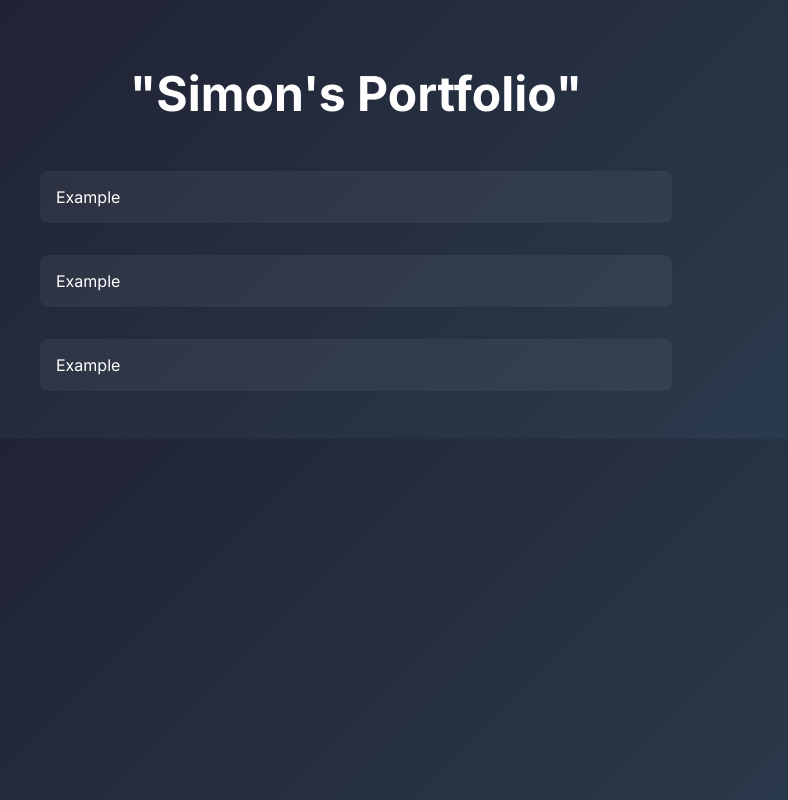
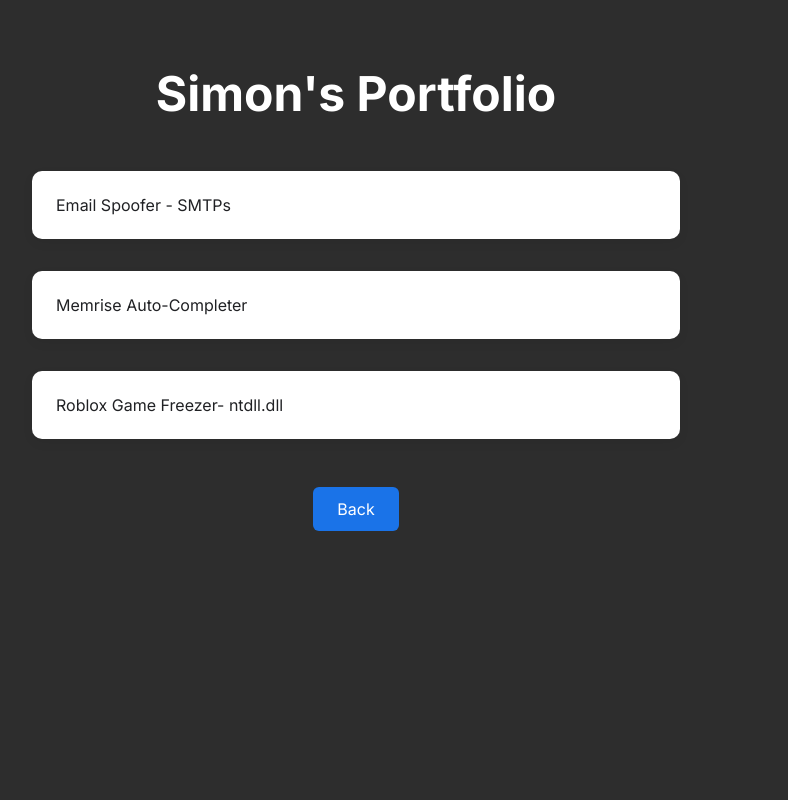
Before and after one commit to sshin007/sshin007.github.io, a plain HTML site: page portfolio.html in a window 1280 px wide. Shown: the whole page, without its empty margins (284-1072 px from the left). Drawn offline with Linux system fonts and the light colour scheme.

Commit message:
Update portfolio.html

```diff
--- a/portfolio.html
+++ b/portfolio.html
@@ -1,48 +1,104 @@
-
 <!DOCTYPE html>
-<html lang="en">
+<html lang="en" dir="ltr">
 <head>
   <meta charset="UTF-8" />
-  <meta name="viewport" content="width=device-width, initial-scale=1.0"/>
-  <title>Simons Portfolio</title>
+  <meta name="theme-color" content="#fff">
+  <meta name="viewport" content="width=device-width, initial-scale=1.0, maximum-scale=1.0, user-scalable=no">
+  <title>Simon's Portfolio<primary-text: #20214></title>
   <link href="https://fonts.googleapis.com/css2?family=Inter:wght@400;700&display=swap" rel="stylesheet">
   <style>
+    :root {
+      --background-color: #2D2D2D;
+      --primary-text: #202124;
+      --secondary-text: #5f6368;
+      --card-bg: rgba(255, 255, 255, 0.08);
+      --hover-bg: rgba(255, 255, 255, 0.15);
+      --button-color: #1a73e8;
+      --button-hover: #155ab6;
+    }
+
     body {
       margin: 0;
       font-family: 'Inter', sans-serif;
-      background: linear-gradient(135deg, #1e1e2f, #2c3e50);
-      color: white;
+      background-color: #2D2D2D;
+      color: var(--primary-text);
       display: flex;
       flex-direction: column;
       align-items: center;
       padding: 2rem;
     }
+
     h1 {
       font-size: 3rem;
-      animation: fadeIn 2s ease;
+      margin-bottom: 2rem;
+      color: var(--primary-text);
+      animation: fadeSlideDown 1s ease forwards;
     }
+
     .project {
+      width: 90%;
+      max-width: 600px;
+      background: white;
+      padding: 1.5rem;
+      border-radius: 10px;
       margin: 1rem 0;
-      padding: 1rem;
-      background: rgba(255, 255, 255, 0.05);
-      border-radius: 8px;
-      width: 80%;
-      max-width: 600px;
-      transition: transform 0.3s ease;
+      box-shadow: 0 4px 12px rgba(0,0,0,0.05);
+      opacity: 0;
+      transform: translateY(30px);
+      animation: fadeSlideUp 0.8s ease forwards;
+      animation-delay: calc(var(--i) * 0.2s);
     }
+
     .project:hover {
+      background: var(--hover-bg);
       transform: translateY(-5px);
+      transition: 0.3s ease;
     }
-    @keyframes fadeIn {
-      from { opacity: 0; transform: translateY(-20px); }
-      to { opacity: 1; transform: translateY(0); }
+
+    a.button {
+      margin-top: 2rem;
+      padding: 0.75rem 1.5rem;
+      text-decoration: none;
+      color: white;
+      background: var(--button-color);
+      border-radius: 6px;
+      transition: background 0.3s ease;
+    }
+
+    a.button:hover {
+      background: var(--button-hover);
+    }
+
+    @keyframes fadeSlideUp {
+      from {
+        opacity: 0;
+        transform: translateY(30px);
+      }
+      to {
+        opacity: 1;
+        transform: translateY(0);
+      }
+    }
+
+    @keyframes fadeSlideDown {
+      from {
+        opacity: 0;
+        transform: translateY(-20px);
+      }
+      to {
+        opacity: 1;
+        transform: translateY(0);
+      }
     }
   </style>
 </head>
 <body>
-  <h1>"Simon's Portfolio"</h1>
-  <div class="project">Example</div>
-  <div class="project">Example</div>
-  <div class="project">Example</div>
+  <h1 style="color: white;">Simon's Portfolio</h1>
+
+  <div class="project" style="--i: 1;">Email Spoofer - SMTPs</div>
+  <div class="project" style="--i: 2;">Memrise Auto-Completer</div>
+  <div class="project" style="--i: 3;">Roblox Game Freezer- ntdll.dll</div>
+
+  <a class="button" href="index.html">Back</a>
 </body>
 </html>
```
